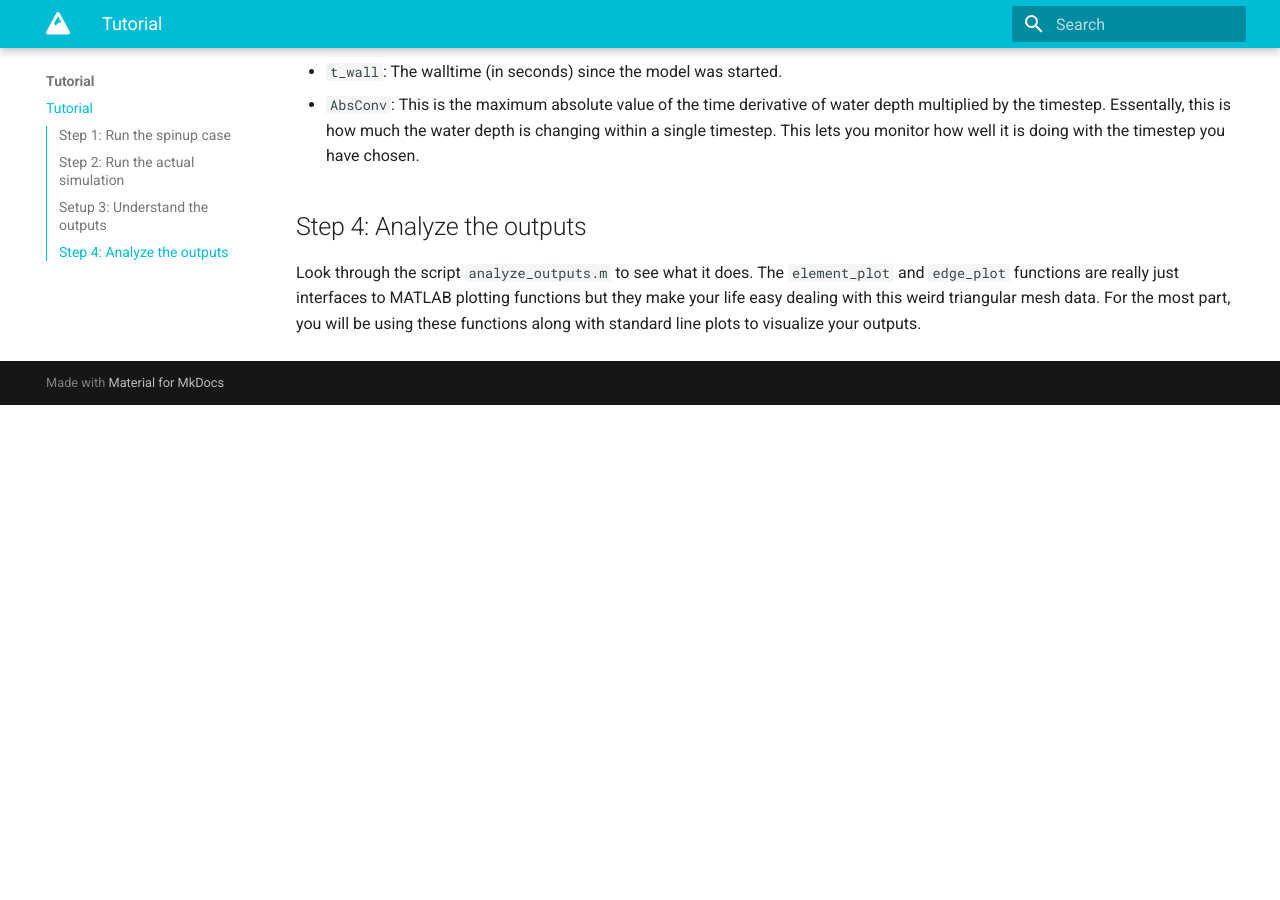
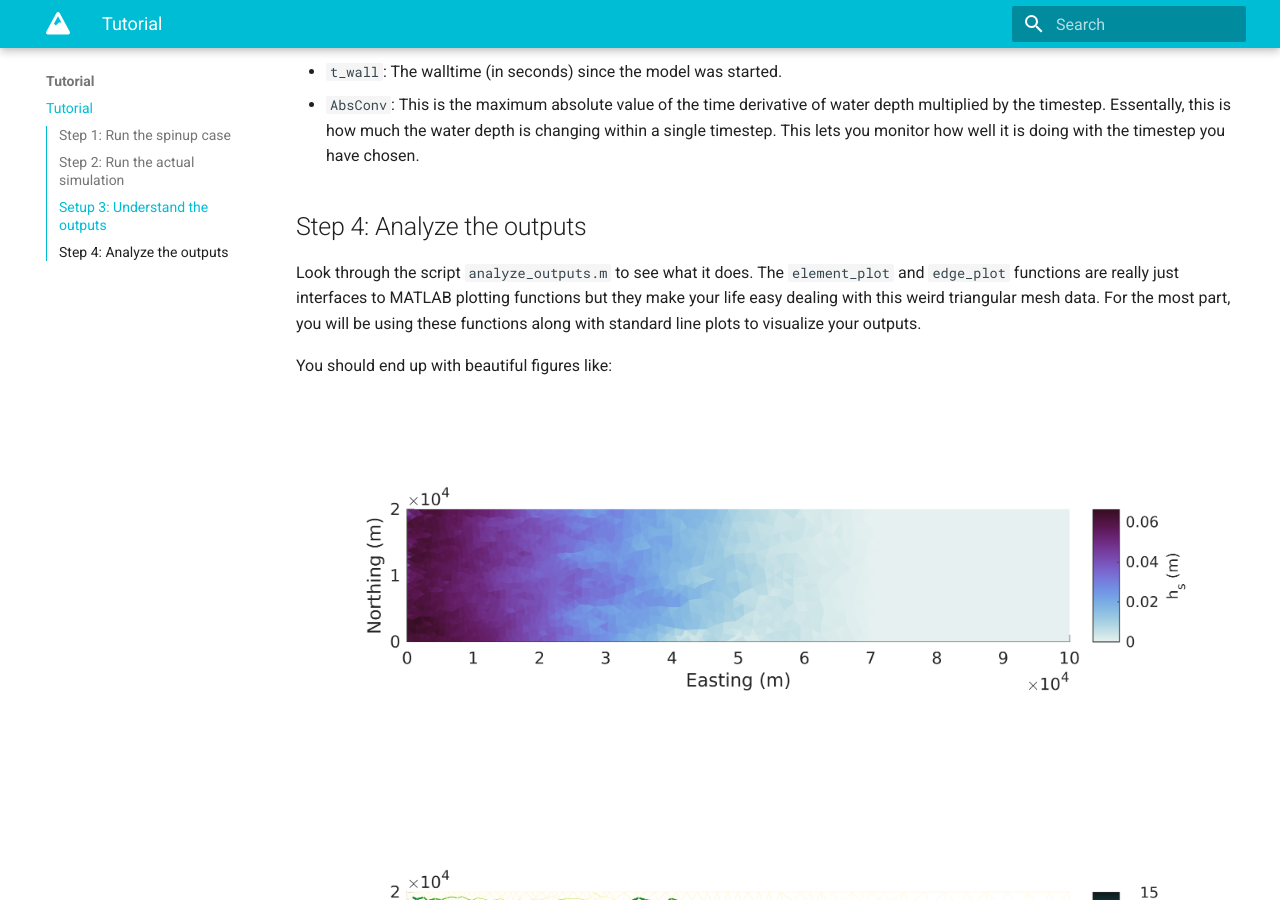
Before and after one commit to SaDS-model/SaDS-model.github.io, an MkDocs documentation site: the page built from docs_source/tutorial.md, in a window 1280 px wide and 900 px high, scrolled down 1830 px. Built offline with MkDocs 1.6.1 and Material for MkDocs 9.7.7, drawn with Linux system fonts in a browser that asks for light colours; before the commit the page ends 2235 px from its top, so only the background shows below that.

Commit message:
Update docs with images

```diff
--- a/docs/index.html
+++ b/docs/index.html
@@ -409,6 +409,7 @@
 <li><a href="configuration/">Configuration</a>: Details on all possible model parameters, switches, and inputs</li>
 <li><a href="tutorial/">Tutorial</a>: A hands-on tutorial to run the model</li>
 </ul>
+<p><img alt="" src="images/sads_graphic.png" /></p>
 
 
 
--- a/docs/tutorial/index.html
+++ b/docs/tutorial/index.html
@@ -480,6 +480,9 @@ Using RK time stepping
 </ul>
 <h2 id="step-4-analyze-the-outputs">Step 4: Analyze the outputs</h2>
 <p>Look through the script <code>analyze_outputs.m</code> to see what it does. The <code>element_plot</code> and <code>edge_plot</code> functions are really just interfaces to MATLAB plotting functions but they make your life easy dealing with this weird triangular mesh data. For the most part, you will be using these functions along with standard line plots to visualize your outputs.</p>
+<p>You should end up with beautiful figures like:</p>
+<p><img alt="" src="../images/fig_hs.png" />
+<img alt="" src="../images/fig_qc.png" /></p>
 
 
 
--- a/docs_source/tutorial.md
+++ b/docs_source/tutorial.md
@@ -62,3 +62,8 @@ This provides information on:
 
 ## Step 4: Analyze the outputs
 Look through the script `analyze_outputs.m` to see what it does. The `element_plot` and `edge_plot` functions are really just interfaces to MATLAB plotting functions but they make your life easy dealing with this weird triangular mesh data. For the most part, you will be using these functions along with standard line plots to visualize your outputs.
+
+You should end up with beautiful figures like:
+
+![](images/fig_hs.png)
+![](images/fig_qc.png)
```
Also changed, not shown: docs/search/search_index.json (+1 -1 lines), docs_source/index.md (+2 -0 lines), assets/images/fig_hs.png (added), assets/images/fig_qc.png (added), docs/images/favicon.png (added), docs/images/fig_hs.png (added), docs/images/fig_qc.png (added), docs_source/images/favicon.png (added), docs_source/images/fig_hs.png (added), docs_source/images/fig_qc.png (added), 3 other files.
